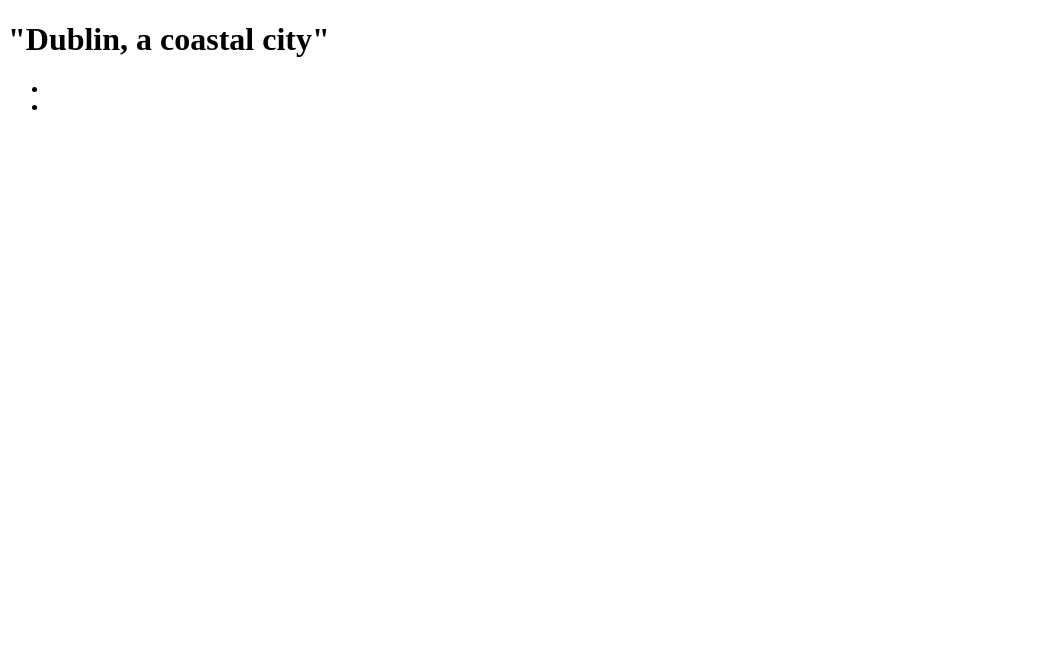
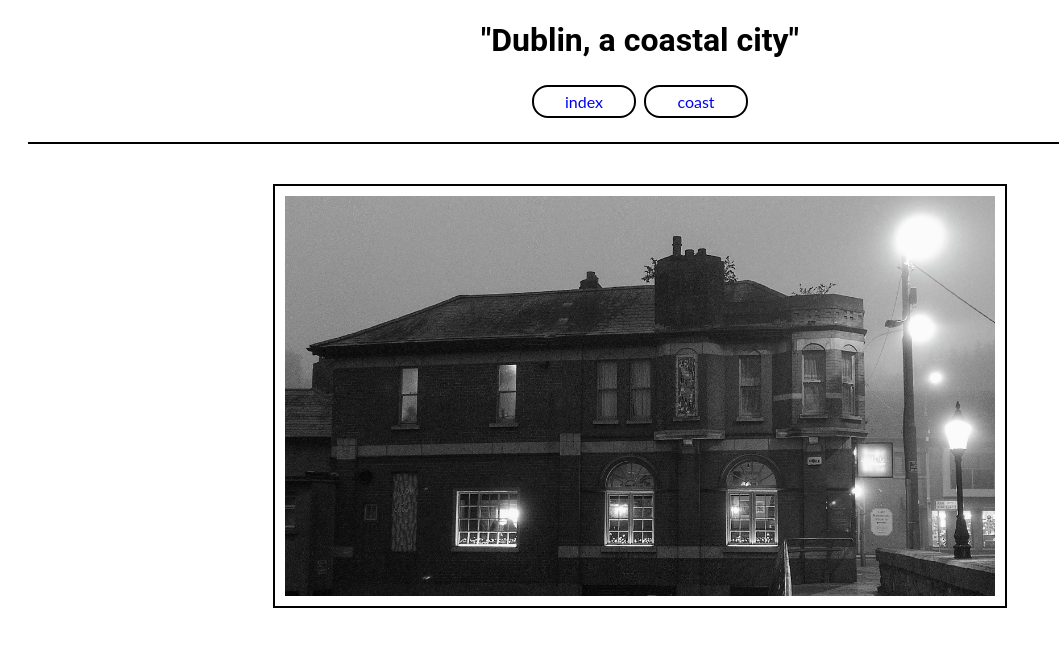
Before and after one commit to Nikkig087/dog-grooming, a plain HTML site: page index.html in a window 1280 px wide. Shown: the whole page, without its empty margins (0-1059 px from the left). Drawn offline with Linux system fonts and the light colour scheme.

Commit message:
feat add images to pages

```diff
--- a/index.html
+++ b/index.html
@@ -4,15 +4,21 @@
     <meta charset="UTF-8" />
     <meta http-equiv="X-UA-Compatible" content="IE=edge" />
     <meta name="viewport" content="width=device-width, initial-scale=1.0" />
+    <link rel="stylesheet" href="assets/css/style.css" />
     <title>dublin</title>
   </head>
   <body>
     <h1>"Dublin, a coastal city"</h1>
     <nav>
       <ul>
-        <li><a href="index.html"></a></li>
-        <li><a href="coast.html"></a></li>
+        <li><a href="index.html">index</a></li>
+        <li><a href="coast.html">coast</a></li>
       </ul>
     </nav>
+    <section>
+      <figure>
+        <img src="assets/images/city.jpg" alt="an image of urban Dublin" />
+      </figure>
+    </section>
   </body>
 </html>
```
Also changed, not shown: coast.html (+5 -0 lines), assets/images/beach.jpg (added), assets/images/city.jpg (added).
